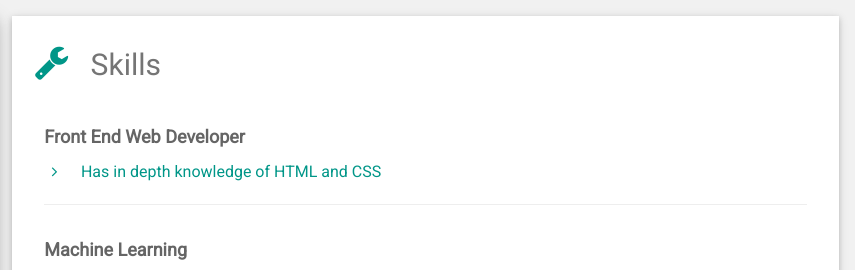
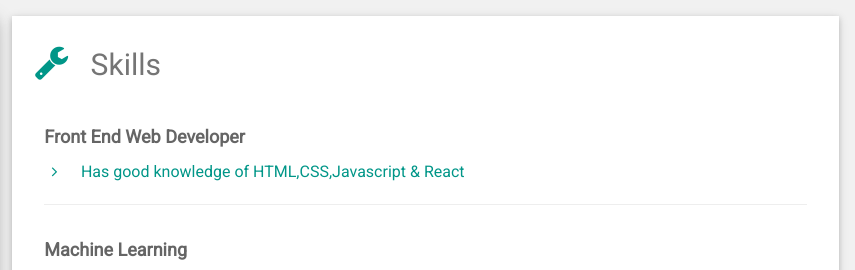
Before and after one commit to shivammadaan/shivammadaan.github.io, a plain HTML site: page index.html in a window 1280 px wide. Shown: the top 270 px of the page, 425-1280 px from the left. Drawn offline with nearby package versions, Linux system fonts and the light colour scheme.

Commit message:
Update index.html

```diff
--- a/index.html
+++ b/index.html
@@ -80,7 +80,7 @@ html,body,h1,h2,h3,h4,h5,h6 {font-family: "Roboto", sans-serif}
         <h2 class="w3-text-grey w3-padding-16"><i class="fa fa-wrench fa-fw w3-margin-right w3-xxlarge w3-text-teal"></i>Skills</h2>
         <div class="w3-container">
           <h5 class="w3-opacity"><b>Front End Web Developer</b></h5>
-          <h6 class="w3-text-teal"><i class="fa fa-angle-right fa-fw w3-margin-right"></i>Has in depth knowledge of HTML and CSS</h6>
+          <h6 class="w3-text-teal"><i class="fa fa-angle-right fa-fw w3-margin-right"></i>Has good knowledge of HTML,CSS,Javascript & React</h6>
           <hr>
         </div>
         <div class="w3-container">
```
